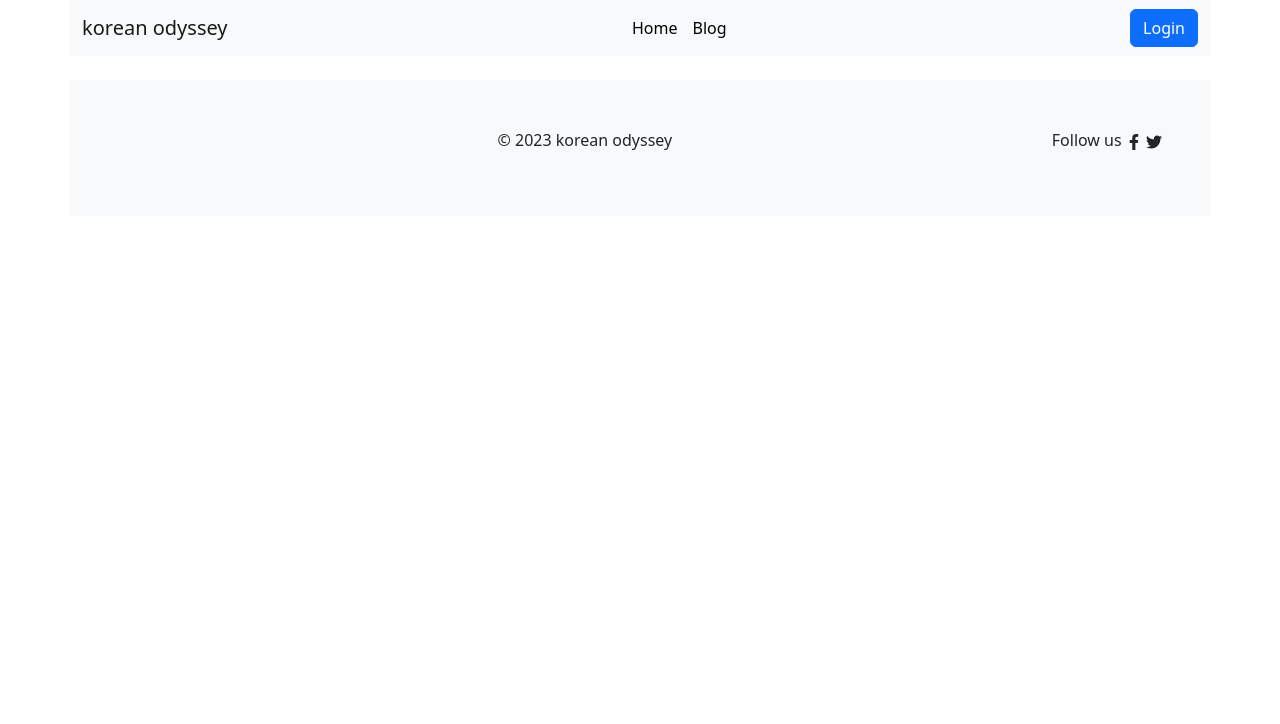
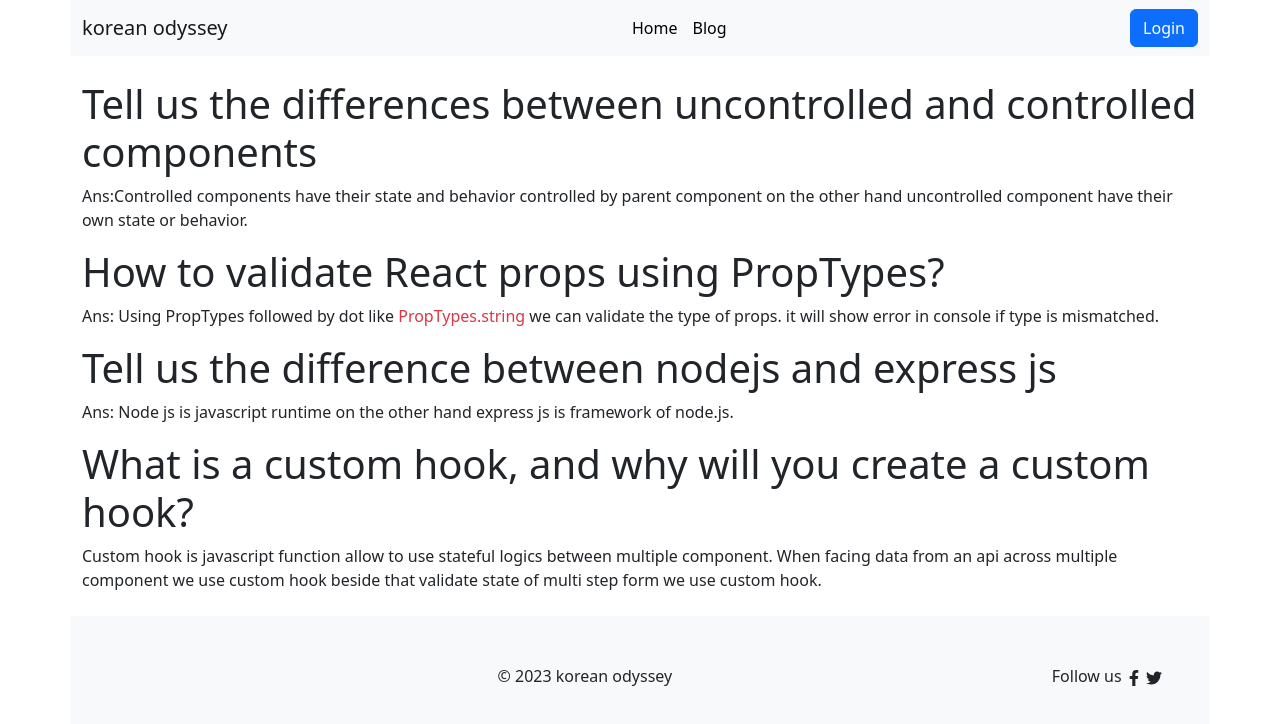
Before and after one commit to mksmmirhs/master-chef-client, a React (Vite) app: page /blog in a window 1280 px wide. Shown: the top 724 px of the page. Built offline with nearby package versions, Linux system fonts and the light colour scheme; no server answers.

Commit message:
blog added

```diff
--- a/src/Blog/Blog.jsx
+++ b/src/Blog/Blog.jsx
@@ -5,7 +5,33 @@ const Blog = () => {
   return (
     <div>
       <Container>
-        <h1></h1>
+        <h1>
+          Tell us the differences between uncontrolled and controlled components
+        </h1>
+        <p>
+          Ans:Controlled components have their state and behavior controlled by
+          parent component on the other hand uncontrolled component have their
+          own state or behavior.
+        </p>
+        <h1>How to validate React props using PropTypes?</h1>
+        <p>
+          Ans: Using PropTypes followed by dot like{' '}
+          <span className=" text-danger">PropTypes.string</span> we can validate
+          the type of props. it will show error in console if type is
+          mismatched.
+        </p>
+        <h1>Tell us the difference between nodejs and express js</h1>
+        <p>
+          Ans: Node js is javascript runtime on the other hand express js is
+          framework of node.js.
+        </p>
+        <h1>What is a custom hook, and why will you create a custom hook?</h1>
+        <p>
+          Custom hook is javascript function allow to use stateful logics
+          between multiple component. When facing data from an api across
+          multiple component we use custom hook beside that validate state of
+          multi step form we use custom hook.
+        </p>
       </Container>
     </div>
   );
```
